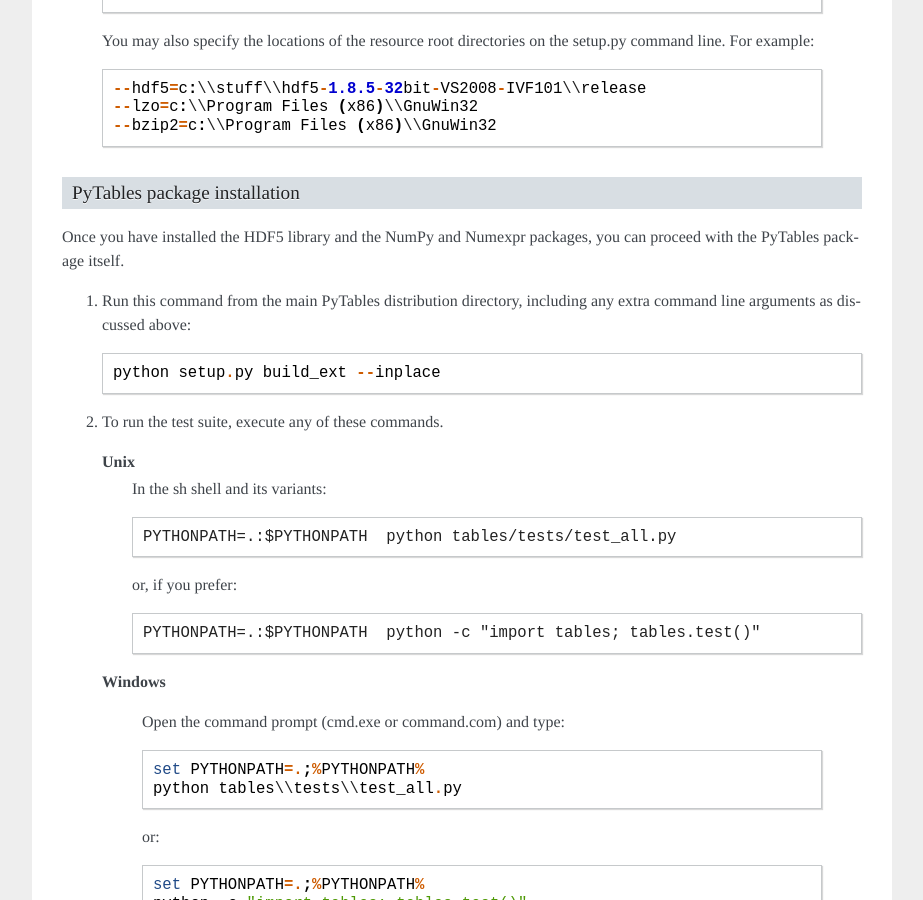
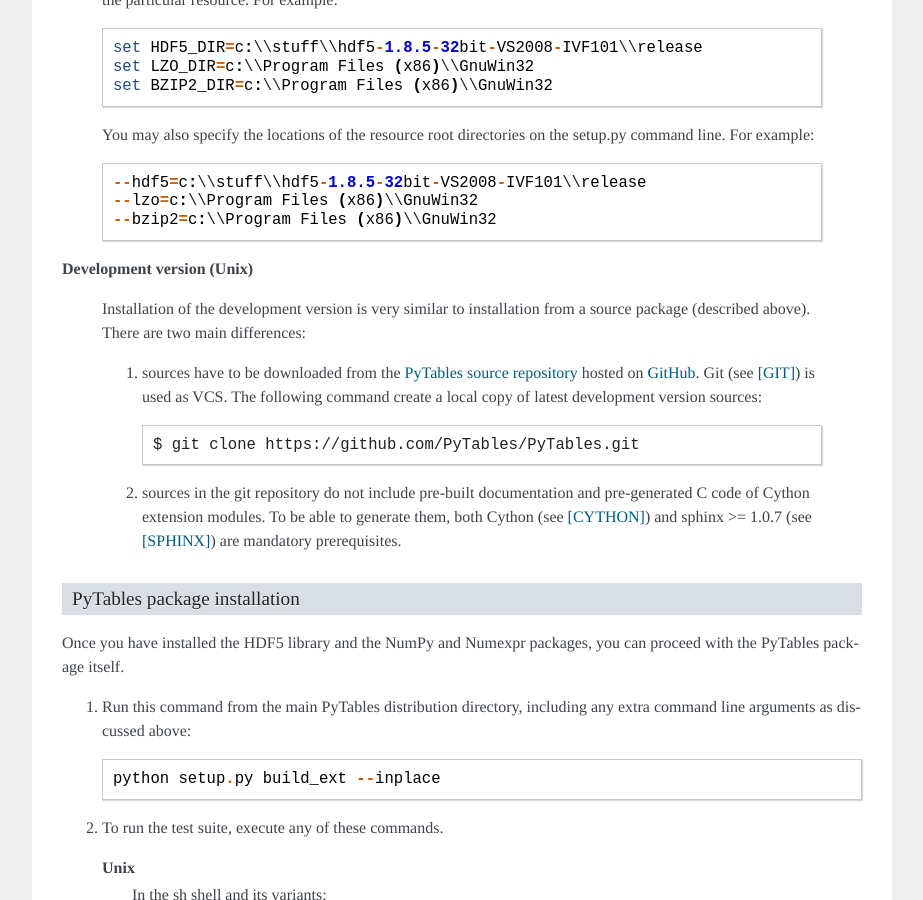
Before and after one commit to PyTables/PyTables, a Sphinx documentation site: the page built from doc/source/usersguide/installation.rst, in a window 1280 px wide and 900 px high, scrolled down 2372 px. Shown: the whole window, without its empty margins (198-1121 px from the left). Built offline with Sphinx 7.4.7, drawn with Linux system fonts in a browser that asks for light colours; formulas are drawn with MathJax 3; some of the changed text lies outside the part shown.

Commit message:
New userguide section for the installation of the development version of PyTables

```diff
--- a/doc/source/usersguide/installation.rst
+++ b/doc/source/usersguide/installation.rst
@@ -26,9 +26,9 @@
 A GCC compiler is assumed for Unix, but other compilers should work as well.
 
 Extensions in PyTables have been developed in Cython (see
-:ref:`[CYTHON] <CYTHON>`) and the C language. You can rebuild everything
-from scratch if you have Cython installed, but this is not necessary, as the
-Cython compiled source is included in the source distribution.
+:ref:`[CYTHON] <CYTHON>`) and the C language. You can rebuild everything from
+scratch if you have Cython installed, but this is not necessary, as the Cython
+compiled source is included in the source distribution.
 
 To compile PyTables you will need a recent version of Python, the HDF5 (C
 flavor) library from http://hdfgroup.org, and the NumPy (see
@@ -56,8 +56,15 @@
 * Numexpr >= 1.4.1 and
 * Cython >= 0.13
 
-installed (for testing purposes, we are using HDF5 1.6.10/1.8.5, NumPy 1.5 and Numexpr 1.4.1 currently).
-If you don't, fetch and install them before proceeding.
+installed (for testing purposes, we are using HDF5 1.6.10/1.8.5, NumPy 1.5 and
+Numexpr 1.4.1 currently). If you don't, fetch and install them before
+proceeding.
+
+.. note:: Currently PyTables does not use setuptools_ so do not expect that
+          the setup.py script automatically install all packages PyTables
+          depends on.
+
+.. _setuptools: http://pypi.python.org/pypi/setuptools
 
 Compile and install these packages (but see :ref:`prerequisitesBinInst` for
 instructions on how to install precompiled binaries if you are not willing to
@@ -143,6 +150,28 @@
         --hdf5=c:\\stuff\\hdf5-1.8.5-32bit-VS2008-IVF101\\release
         --lzo=c:\\Program Files (x86)\\GnuWin32
         --bzip2=c:\\Program Files (x86)\\GnuWin32
+
+**Development version (Unix)**
+
+    Installation of the development version is very similar to installation
+    from a source package (described above).  There are two main differences:
+
+    #. sources have to be downloaded from the `PyTables source repository`_
+       hosted on GitHub_. Git (see :ref:`[GIT] <GIT>`) is used as VCS.
+       The following command create a local copy of latest development version
+       sources::
+
+        $ git clone https://github.com/PyTables/PyTables.git
+
+    #. sources in the git repository do not include pre-built documentation
+       and pre-generated C code of Cython extension modules.  To be able to
+       generate them, both Cython (see :ref:`[CYTHON] <CYTHON>`) and
+       sphinx >= 1.0.7 (see :ref:`[SPHINX] <SPHINX>`) are mandatory
+       prerequisites.
+
+.. _`PyTables source repository`: https://github.com/PyTables/PyTables
+.. _GitHub: http://www.github.com
+
 
 PyTables package installation
 ~~~~~~~~~~~~~~~~~~~~~~~~~~~~~
```
Also changed, not shown: doc/source/usersguide/bibliography.rst (+13 -0 lines).
